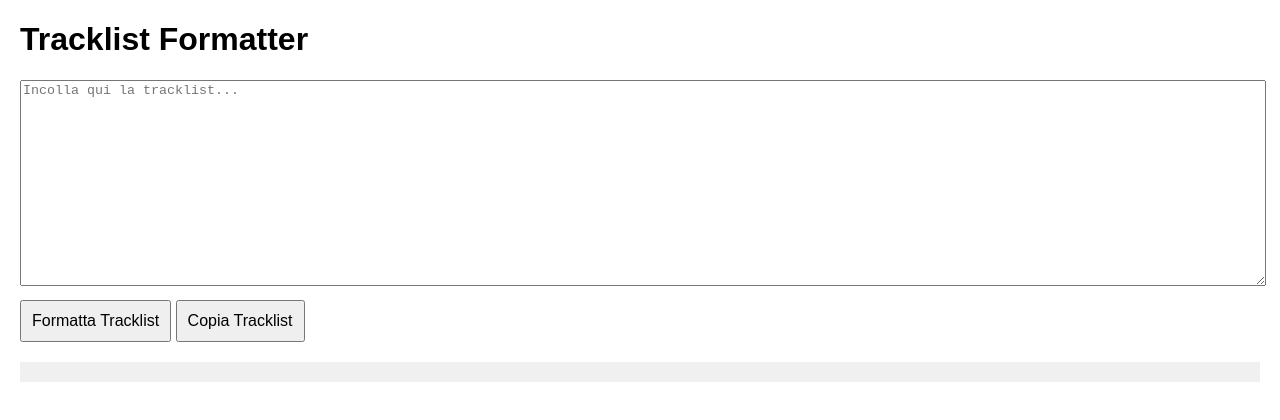
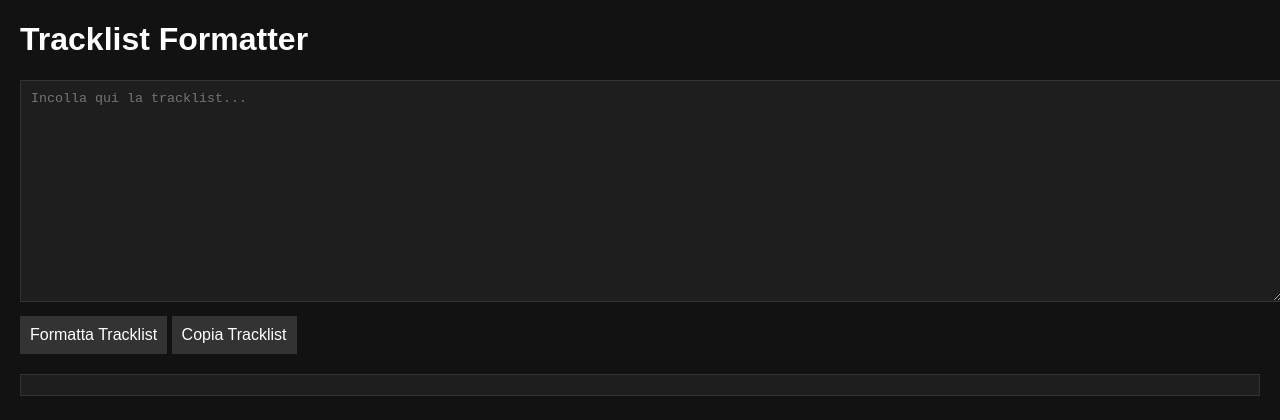
Before and after one commit to STIMATISSIMI/tracklist, a plain HTML site: page index.html in a window 1280 px wide. Both pictures are taken after a click on the button "Formatta Tracklist". Drawn offline with Linux system fonts and the light colour scheme.

Commit message:
Update index.html

```diff
--- a/index.html
+++ b/index.html
@@ -8,21 +8,36 @@
         body {
             font-family: Arial, sans-serif;
             margin: 20px;
+            background-color: #121212;
+            color: #ffffff;
         }
         textarea {
             width: 100%;
             height: 200px;
+            background-color: #1e1e1e;
+            color: #ffffff;
+            border: 1px solid #333333;
+            padding: 10px;
         }
         .output {
             margin-top: 20px;
             white-space: pre-wrap;
-            background-color: #f0f0f0;
+            background-color: #1e1e1e;
+            color: #ffffff;
             padding: 10px;
+            border: 1px solid #333333;
         }
         button {
             margin-top: 10px;
             padding: 10px;
             font-size: 16px;
+            background-color: #333333;
+            color: #ffffff;
+            border: none;
+            cursor: pointer;
+        }
+        button:hover {
+            background-color: #444444;
         }
     </style>
 </head>
@@ -37,24 +52,30 @@
         function formatTracklist() {
             const input = document.getElementById('inputTracklist').value;
             const mainArtist = "The Weeknd"; // Sostituisci con l'artista principale
-            const lines = input.split(/(?=\d+\.\s)/); // Divide per traccia numerata
+            const lines = input.split(/\n/).filter(line => line.trim() !== ''); // Divide per newline e filtra righe vuote
             const formattedLines = [];
+            let currentTrack = '';
 
             lines.forEach((line, index) => {
-                if (line.trim() === '') return; // Salta le righe vuote
+                // Rimuovi la numerazione esistente
+                line = line.replace(/^\d+\.\s*/, '').trim();
+                // Rimuovi il flag di esplicitazione
+                line = line.replace(/^E\s*/, '').trim();
+                // Rimuovi il minutaggio se presente
+                line = line.replace(/\d{1,2}:\d{2}/, '').trim();
+                // Rimuovi l'artista principale ripetuto
+                line = line.replace(new RegExp(`\\b${mainArtist}\\b,?\\s*`, 'gi'), '').trim();
+                // Gestisci i featuring
+                line = line.replace(/feat\./gi, '(feat.').replace(/\s*,\s*/g, ', ').replace(/(\(feat\.[^)]+)\((feat\.[^)]+)\)/g, '$1, $2)').trim();
 
-                // Rimuove il flag di esplicitazione
-                line = line.replace(/^E\s*/, '').trim();
-                // Rimuove la numerazione esistente
-                line = line.replace(/^\d+\.\s*/, '').trim();
-                // Rimuove il minutaggio se presente
-                line = line.replace(/\d{1,2}:\d{2}/, '').trim();
-                // Rimuove l'artista principale ripetuto
-                line = line.replace(new RegExp(`\\b${mainArtist}\\b,?\\s*`, 'gi'), '').trim();
-                // Gestisce i featuring
-                line = line.replace(/feat\./gi, '(feat.');
-                // Prepara la traccia formattata
-                formattedLines.push(`${String(index + 1).padStart(2, '0')}. ${line}`);
+                // Concatenare le righe se necessario
+                currentTrack += (currentTrack ? ' ' : '') + line;
+
+                // Aggiungi la traccia formattata se si tratta dell'ultima parte della traccia
+                if (index === lines.length - 1 || /^\d+\.\s/.test(lines[index + 1])) {
+                    formattedLines.push(`${String(formattedLines.length + 1).padStart(2, '0')}. ${currentTrack.trim()}`);
+                    currentTrack = '';
+                }
             });
 
             document.getElementById('outputTracklist').textContent = formattedLines.join('\n');
```
